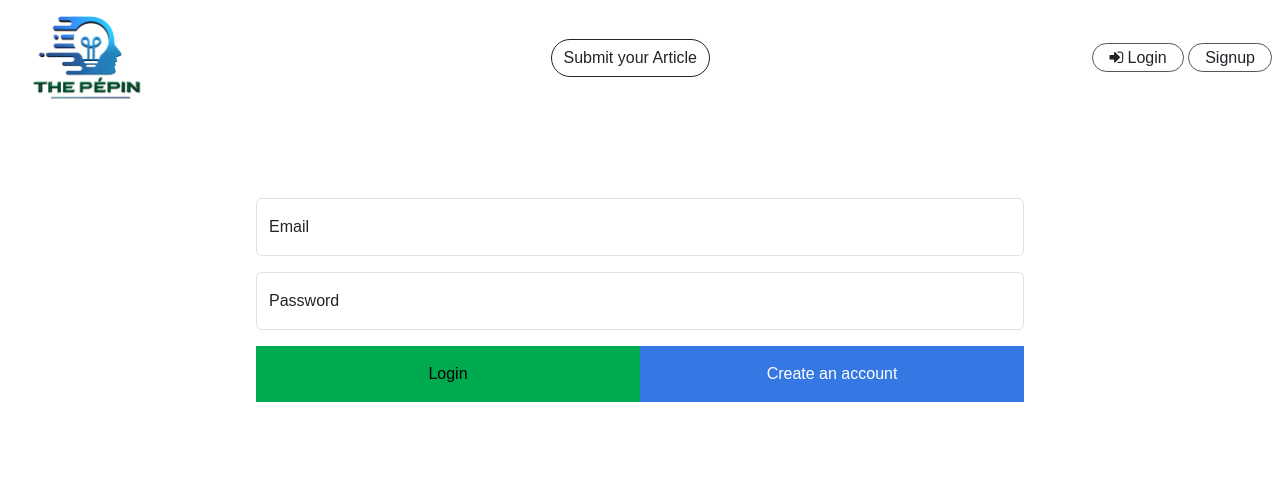
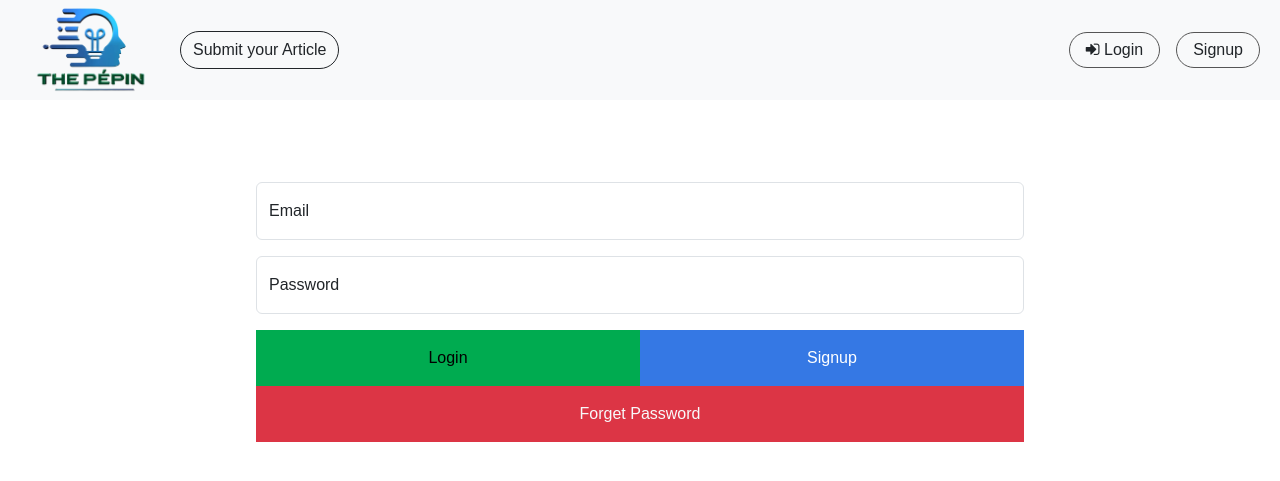
Before and after one commit to ayyaninam/thepepin-1st, a Django app: a page that uses templates/base/login.html in a window 1280 px wide. Shown: the top 481 px of the page. Run offline with Django 5.2, Linux system fonts and the light colour scheme.

Commit message:
password-reset

```diff
--- a/base/forms.py
+++ b/base/forms.py
@@ -1,20 +1,27 @@
 from django import forms
 from django.contrib.auth import authenticate
 from django.contrib.auth import get_user_model
+from django.core.validators import validate_email
+from django.contrib.auth.forms import UserCreationForm, PasswordResetForm
+from django.utils.translation import gettext_lazy as _
 
-from django.contrib.auth.forms import UserCreationForm
 from base.models import *
+
 
 User = get_user_model()
 
 
-class LoginForm(forms.ModelForm):
-    password = forms.CharField(label="Password", strip=False, widget=forms.PasswordInput)
+class LoginForm(forms.Form):
 
-    class Meta:
-        model = User
-        fields = ['email', 'password']
-
+    email = forms.EmailField(
+        label=_("Email"),
+        validators=[validate_email],
+    )
+    password = forms.CharField(
+        label=_("Password"),
+        strip=False,
+        widget=forms.PasswordInput(attrs={"autocomplete": "current-password"}),
+    )
 
     def __init__(self, *args, **kwargs):
         super(LoginForm, self).__init__(*args, **kwargs)
@@ -86,3 +93,12 @@ class UserForm(forms.ModelForm):
 
         if profile_picture:
             self.fields['profile_picture'].initial = profile_picture
+
+
+
+class ForgetPassswordForm(PasswordResetForm):
+    def __init__(self, *args, **kwargs):
+        super(ForgetPassswordForm, self).__init__(*args, **kwargs)
+        for visible in self.visible_fields():
+            visible.field.widget.attrs['class'] = 'form-control'
+            visible.field.widget.attrs['placeholder'] = visible.field.label
--- a/base/models.py
+++ b/base/models.py
@@ -3,6 +3,8 @@ from django.db import models
 import os
 
 class User(AbstractUser):
+    USERNAME_FIELD = 'email'
+
     profile_picture = models.ImageField(upload_to='profile_pictures/', blank=True, null=True, default='profile_pictures/default_pp.png')
     email = models.EmailField(unique=True)
     user_title = models.CharField(max_length=100, blank=True)
@@ -22,8 +24,6 @@ class User(AbstractUser):
     honors_and_awards = models.ManyToManyField('HonorsAndAwards', related_name='users', blank=True)
     affiliations = models.ManyToManyField('Affiliation', related_name='users', blank=True)
     username = None
-    USERNAME_FIELD = 'email'
-    EMAIL_FIELD = 'email'
     REQUIRED_FIELDS = []  # Add any additional required fields here
 
     def __str__(self) -> str:
--- a/base/urls.py
+++ b/base/urls.py
@@ -1,12 +1,34 @@
 from django.urls import path, include
 from base import views
+from django.contrib.auth import views as auth_views
+
+
 urlpatterns = [
     path('', views.homepage_view, name="homepage_view"),
     path('article/<int:id>', views.article_view, name="article_view"),
     path('login', views.login_view, name="login_view"),
     path('signup', views.signup_view, name="signup_view"),
     path('logout', views.logout_view, name='logout_view'),
+    # path('forget-password', views.forget_password_view, name='forget_password_view'),
     path('create-article', views.create_article_view, name='create_article_view'),
     path('user-profile-edit-view', views.user_profile_edit_view, name='user_profile_edit_view'),
     path('profile-view/<int:id>', views.profile_view, name='profile_view'),
+
+
+
+    path('password_change/done/', auth_views.PasswordChangeDoneView.as_view(template_name='base/password_reset/password_change_done.html'),
+        name='password_change_done'),
+
+    path('password_change/', auth_views.PasswordChangeView.as_view(template_name='password_reset/password_change.html'),
+        name='password_change'),
+
+    path('password_reset/done/', auth_views.PasswordResetCompleteView.as_view(template_name='base/password_reset/password_reset_done.html'),
+     name='password_reset_done'),
+
+    path('reset/<uidb64>/<token>/', auth_views.PasswordResetConfirmView.as_view(template_name='base/password_reset/reset.html'), name='password_reset_confirm'),
+
+    path('password_reset/', auth_views.PasswordResetView.as_view(template_name='base/password_reset/password_reset.html'), name='password_reset'),
+
+    path('reset/done/', auth_views.PasswordResetCompleteView.as_view(template_name='base/password_reset/password_reset_complete.html'),
+     name='password_reset_complete'),
 ]
--- a/base/views.py
+++ b/base/views.py
@@ -1,21 +1,77 @@
 from django.shortcuts import render, redirect, get_object_or_404
+from django.contrib.auth.decorators import login_required
 from base.forms import LoginForm, SignupForm
-from django.contrib.auth import login as auth_login
+from django.contrib.auth import login as dj_login
+
+
 from django.contrib.auth import logout, authenticate
-
 from django.contrib import messages
 from django.http import Http404, HttpResponseRedirect
 from base.models import *
-from django.urls import reverse
 from base.forms import *
+from django.conf import settings
 
 
-def login_required(view_func):
-    def wrapper(request, *args, **kwargs):
-        if not request.user.is_authenticated:
-            return redirect(reverse('login_view'))  # Redirect to your login page
-        return view_func(request, *args, **kwargs)
-    return wrapper
+
+
+def login_view(request):
+
+    if request.method == 'POST':
+        form = LoginForm(data=request.POST)
+        if form.is_valid():
+            email = form.cleaned_data['email']
+            password = form.cleaned_data['password']
+
+            user = authenticate(email=email, password=password)
+
+            if user is not None:
+                dj_login(request, user)
+
+                redirect_url = request.POST.get('redirect_url') if request.POST.get('redirect_url') else settings.LOGOUT_REDIRECT_URL
+
+                return redirect(redirect_url)
+            else:
+                form.add_error('password', "No! Account Found. Please enter a correct email and password. Note that both fields may be case-sensitive")
+                return render(request, 'base/login.html', {'form': form})
+    else:
+        form = LoginForm()
+    return render(request, 'base/login.html', {'form': form})
+
+
+
+def signup_view(request):
+    if request.method == 'POST':
+        form = SignupForm(request.POST)
+        if form.is_valid():
+            user = form.save()
+            dj_login(request, user, backend='django.contrib.auth.backends.ModelBackend')
+            return redirect('homepage_view')
+
+        else:
+            return render(request, 'base/signup.html', {'form': form})
+    else:
+        form = SignupForm()
+    return render(request, 'base/signup.html', {'form': form})
+
+
+
+def logout_view(request):
+    logout(request)
+    return redirect('homepage_view')
+
+
+def forget_password_view(request):
+    if request.method == "POST":
+        print(request.POST)
+        form = ForgetPassswordForm(None, request.POST)
+        if form.is_valid():
+            form.save()
+            return redirect(settings.LOGIN_REDIRECT_URL)
+    else:
+        form  = ForgetPassswordForm()
+    return render(request, 'base/forget_passsword.html', {'form': form})
+
+
 
 def homepage_view(request):
 
@@ -56,52 +112,6 @@ def article_view(request, id):
     }
 
     return render(request, 'base/article.html', context=context)
-
-
-def login_view(request):
-    if request.method == 'POST':
-        userobj = User.objects.filter(email=request.POST['email'])
-        if userobj:
-            userobj = userobj.first()
-        else:
-            messages.error(request, "Invalid email or password")
-            return redirect('login_view')
-
-        form = LoginForm(request.POST, request.FILES, instance=userobj)
-
-        if form.is_valid():
-            email = form.cleaned_data['email']
-            password = form.cleaned_data['password']
-            user = authenticate(request, email=email, password=password)
-
-            if user is not None:
-                auth_login(request, user)
-                return redirect('homepage_view')
-            else:
-                form.add_error(None, 'Invalid email or password')
-    else:
-        form = LoginForm()
-    return render(request, 'base/login.html', {'form': form})
-
-def signup_view(request):
-    if request.method == 'POST':
-        form = SignupForm(request.POST)
-        if form.is_valid():
-            user = form.save()
-            auth_login(request, user, backend='django.contrib.auth.backends.ModelBackend')
-            return redirect('homepage_view')
-
-        else:
-            return render(request, 'base/signup.html', {'form': form})
-    else:
-        form = SignupForm()
-    return render(request, 'base/signup.html', {'form': form})
-
-
-
-def logout_view(request):
-    logout(request)
-    return redirect('homepage_view')
 
 
 
--- a/static/base/css/style.css
+++ b/static/base/css/style.css
@@ -73,7 +73,7 @@ nav{
     text-decoration: none;
 }
 
-.base__navbar .left .logo_image{
+nav .logo_image{
     width: 10rem;
 }
 
@@ -197,8 +197,10 @@ nav{
 }
 
 .article_card:hover{
-    box-shadow: 0 4px 8px rgba(0, 0, 0, 0.1);
+    box-shadow: 0 2px 4px rgba(0, 0, 0, 0.1);
     border: 1px solid #00ab5060;
+    /* background: linear-gradient(to top, #00ab5010 1%, #ffffff 100%); */
+
 }
 
 .article__encloser{
@@ -207,9 +209,9 @@ nav{
 }
 
 .articles_with_side_bar{
-    display: flex;
+    /* display: flex;
     justify-content: space-between;
-    align-items: top;
+    align-items: top; */
     width: 90%;
     margin: 0 auto;
 }
--- a/templates/base/header.html
+++ b/templates/base/header.html
@@ -1,28 +1,35 @@
 {% load static %}
-<nav class="base__navbar">
-<div class="left">
+
+
+
+<nav class="navbar navbar-expand-lg bg-body-tertiary">
+    <div class="container-fluid">
         <a href="{% url 'homepage_view' %}">
             <img class="logo_image" src="{% static 'base/images/pepin_logo.png' %}" alt="">
         </a>
-</div>
-<div class="middle">
-    <a class="btn active rounded-pill" href="{% url 'create_article_view' %}">Submit your Article</a>
+      <button class="navbar-toggler" type="button" data-bs-toggle="collapse" data-bs-target="#navbarSupportedContent" aria-controls="navbarSupportedContent" aria-expanded="false" aria-label="Toggle navigation">
+        <span class="navbar-toggler-icon"></span>
+      </button>
+      <div class="collapse navbar-collapse" id="navbarSupportedContent">
+        <ul class="navbar-nav me-auto mb-2 mb-lg-0">
+            <li class="mx-2"><a class="btn active rounded-pill" href="{% url 'create_article_view' %}">Submit your Article</a></li>
             {% if user.is_authenticated %}
-        <a class="btn active rounded-pill" href="{% url 'user_profile_edit_view' %}">Edit Profile</a>
-        <a class="btn active rounded-pill" href="{% url 'profile_view' request.user.id %}">Profile</a>
+            <li class="mx-2"><a class="btn active rounded-pill" href="{% url 'user_profile_edit_view' %}">Edit Profile</a></li>
+            <li class="mx-2"><a class="btn active rounded-pill" href="{% url 'profile_view' request.user.id %}">Profile</a></li>
             {% endif %}
-</div>
-<div class="right">
-
+        </ul>
+        <div class="d-flex">
             {% if user.is_authenticated %}
             <!-- User is logged in -->
-        <a href="{% url 'logout_view' %}" class="bttn  no_underline text-dark">
+            <a href="{% url 'logout_view' %}" class="mx-2 bttn  no_underline text-dark">
                 <i class="fa fa-sign-out"></i> Logout
             </a>
         {% else %}
             <!-- User is not logged in -->
-        <a href="{% url 'login_view' %}" class="bttn  no_underline text-dark"><i class="fa fa-sign-in"></i> Login</a>
-        <a href="{% url 'signup_view' %}" class="bttn  no_underline text-dark">Signup</a>
+            <a href="{% url 'login_view' %}" class="mx-2 bttn  no_underline text-dark"><i class="fa fa-sign-in"></i> Login</a>
+            <a href="{% url 'signup_view' %}" class="mx-2 bttn  no_underline text-dark">Signup</a>
         {% endif %}
         </div>
+      </div>
+    </div>
   </nav>
--- a/templates/base/login.html
+++ b/templates/base/login.html
@@ -18,20 +18,25 @@
 <div class="form-floating mb-3">
     {{ field }}
     <label for="{{ field.id_for_label }}">{{ field.label }}</label>
-    {% for error in field.errors %}
-    <div class="invalid-feedback">{{ error }}</div>
-    {% endfor %}
 </div>
+{% for error in field.errors %}
+<div class="text-danger my-2">{{ error }}</div>
+{% endfor %}
 {% endfor %}
 
 
   <div class="lower__btns">
 
+    <input value="{% if request.GET.next %}{{ request.GET.next }}{% endif %}" type="text" name="redirect_url" class="d-none">
+
   <button type="submit" class="green-bg no_border">Login</button>
   <a class="no_underline dark-blue-bg no_border text-white" href='{% url "signup_view" %}'>
-    Create an account
+    Signup
   </a>
 </div>
+<a href="{% url 'password_reset' %}">
+  <button type="button" class="forget__pass w-100 bg-danger py-3 text-light border-0">Forget Password</button>
+</a>
 
 </form>
 
--- a/templates/base/profile_view.html
+++ b/templates/base/profile_view.html
@@ -10,7 +10,7 @@
     </ul>
 {% endif %}
 
-<div class="first_profile_encloser">
+<div class="first_profile_encloser my-5">
     <div class="profile__details d-flex">
     <img class="pp" src="{{user.profile_picture.url}}" alt="">
     <div class="name_det mx-5">
--- a/templates/base/user_profile_edit.html
+++ b/templates/base/user_profile_edit.html
@@ -340,7 +340,7 @@ function generateRandom16DigitNumber() {
                 errorMessage = document.createElement('p');
             }
 
-            errorMessage.className = 'invalid-feedback text-danger mx-2';
+            errorMessage.className = 'text-danger text-danger mx-2';
             errorMessage.innerText = 'URL is not valid.';
             element.parentNode.appendChild(errorMessage);
 
```
Also changed, not shown: proj3/settings.py (+11 -0 lines), templates/base/article.html (+14 -7 lines), templates/base/forget_passsword.html (added, +26 -0 lines), templates/base/homepage.html (+5 -3 lines), templates/base/password_reset/password_reset.html (added, +36 -0 lines), templates/base/password_reset/password_reset_complete.html (added, +34 -0 lines), templates/base/password_reset/password_reset_done.html (added, +46 -0 lines), templates/base/password_reset/reset.html (added, +46 -0 lines), templates/base/signup.html (+5 -2 lines), base/migrations/0022_user_username.py (added), base/migrations/0023_remove_user_username.py (added). Lines whose indentation alone changed are shown as unchanged.
